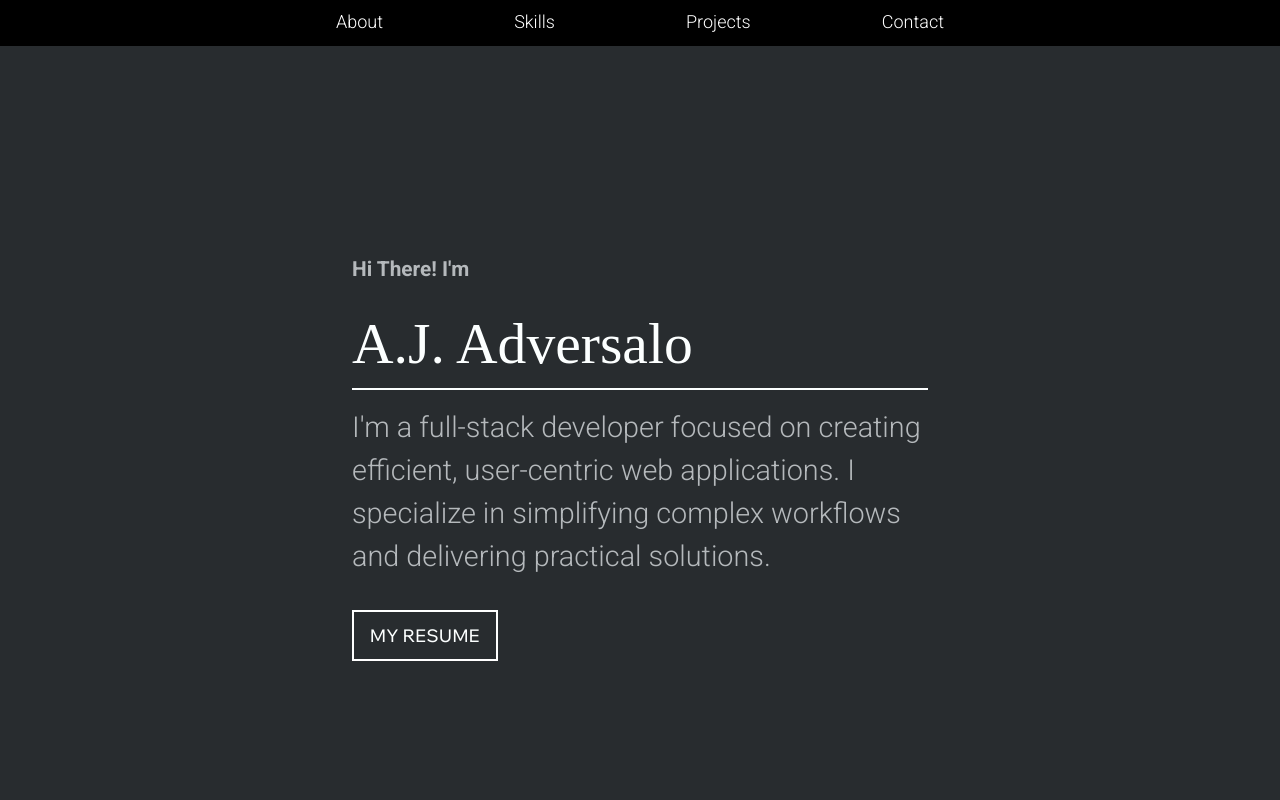
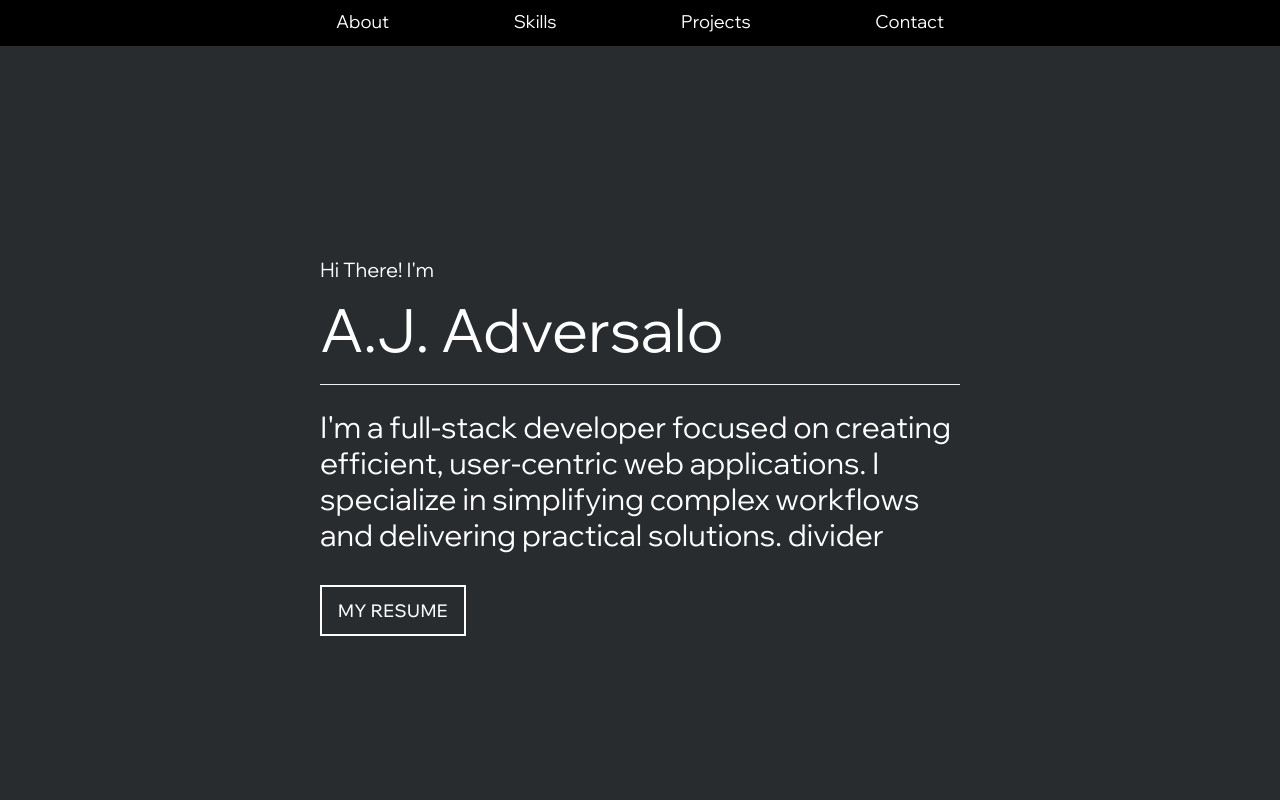
Before and after one commit to ajadversalo/ajadversalo.github.io, a React (Create React App) app: page / in a window 1280 px wide. Shown: the top 800 px of the page. Built offline with nearby package versions, Linux system fonts and the light colour scheme.

Commit message:
Font updates

```diff
--- a/src/App.css
+++ b/src/App.css
@@ -1,6 +1,6 @@
 body {
-    /*font-family: 'Wix MadeFor Display', sans-serif;    */
-    font-family: "Roboto", system-ui;
+    font-family: 'Wix MadeFor Display', sans-serif;
+    /*font-family: "Roboto", system-ui;*/
     font-weight: 300;
     font-style: normal;
     background-color: #282C2F;
--- a/src/App.tsx
+++ b/src/App.tsx
@@ -238,18 +238,18 @@ function App() {
             </div>
             <div className="h-screen">
 
-            <div>
-                <div className={classes.headingRoot}>
-                    <div className={classes.greeting}>
+            <div className="h-full flex items-center justify-center">
+                <div className={"w-[40rem] text-white"}>
+                    <div className={"text-xl pb-4"}>
                         Hi There! I'm
                     </div>
-                    <div className={classes.name}>
+                    <div className={"text-6xl"}>
                         A.J. Adversalo
-                        <div className={classes.underscore}></div>
                     </div>
-                    <div className={classes.intro}>
+                    <Divider className="bg-white"/>
+                    <div className={"text-3xl"}>
                         I'm a full-stack developer focused on creating efficient, user-centric web applications. I specialize in simplifying complex workflows and delivering practical solutions.
-                    </div>
+                    divider</div>
                     <div style={{ paddingTop: '2rem' }}>
                         <Button  className={classes.resumeButton}
                             onClick={()=>{setOpen(true); setPage('resume')}}>
@@ -258,6 +258,7 @@ function App() {
                     </div>
                 </div>
             </div>
+
             {false &&
                 <div>
                     <div className={isSm ? classes.iconRootNarrow : classes.iconRoot} style={height < 550 ? { position: 'relative', paddingTop: '2rem' } : { position: 'absolute', bottom: 15 }}>
```
